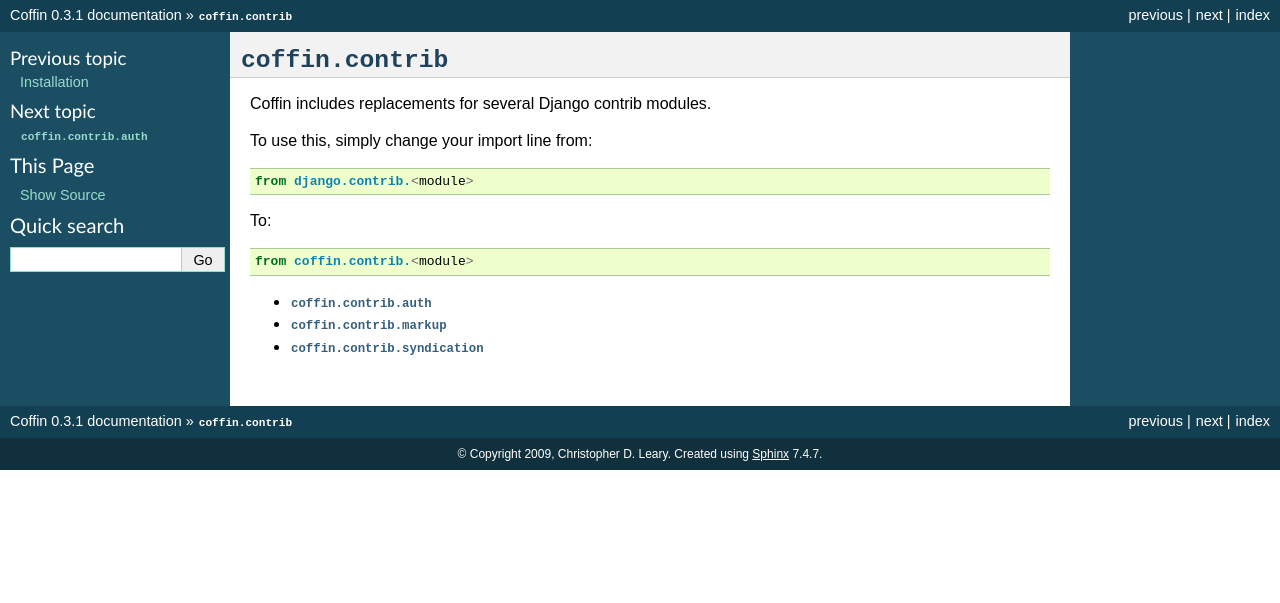
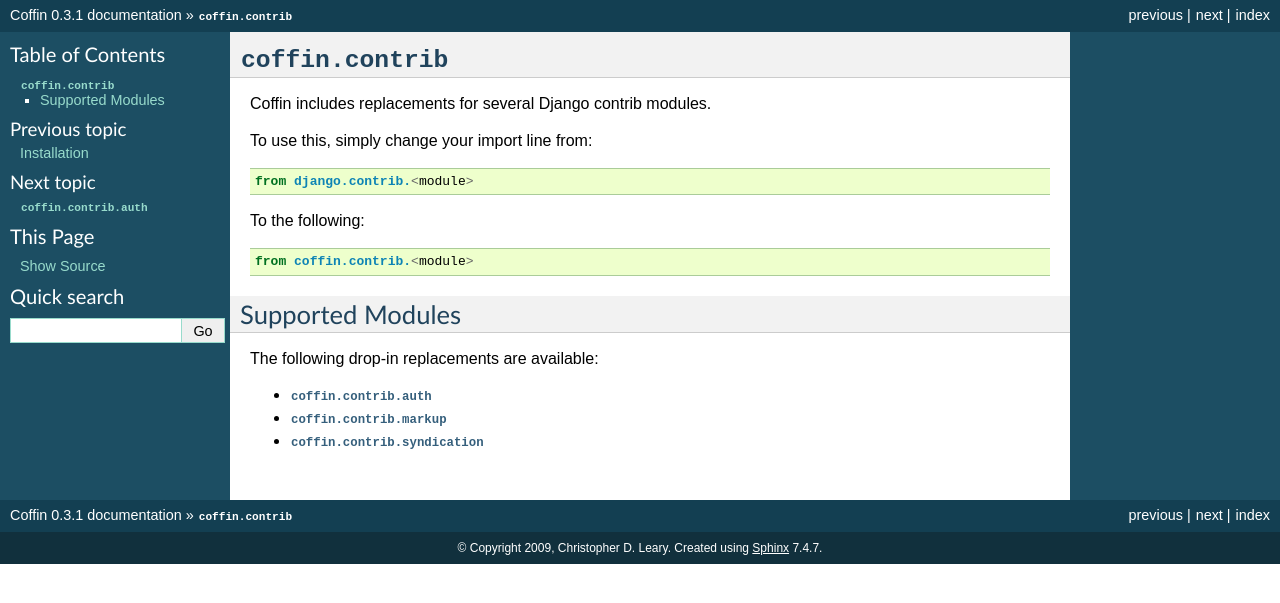
Before and after one commit to openstack-archive/deb-python-coffin, a Sphinx documentation site: the page built from docs/contrib/index.rst, in a window 1280 px wide. Shown: the top 603 px of the page. Built offline with Sphinx 7.4.7, drawn with Linux system fonts in a browser that asks for light colours.

Commit message:
improved docs for contrib

```diff
--- a/docs/contrib/index.rst
+++ b/docs/contrib/index.rst
@@ -8,9 +8,15 @@
 
     from django.contrib.<module>
 
-To::
+To the following::
 
     from coffin.contrib.<module>
+
+-----------------
+Supported Modules
+-----------------
+
+The following drop-in replacements are available:
 
 .. toctree::
    :maxdepth: 2
```
